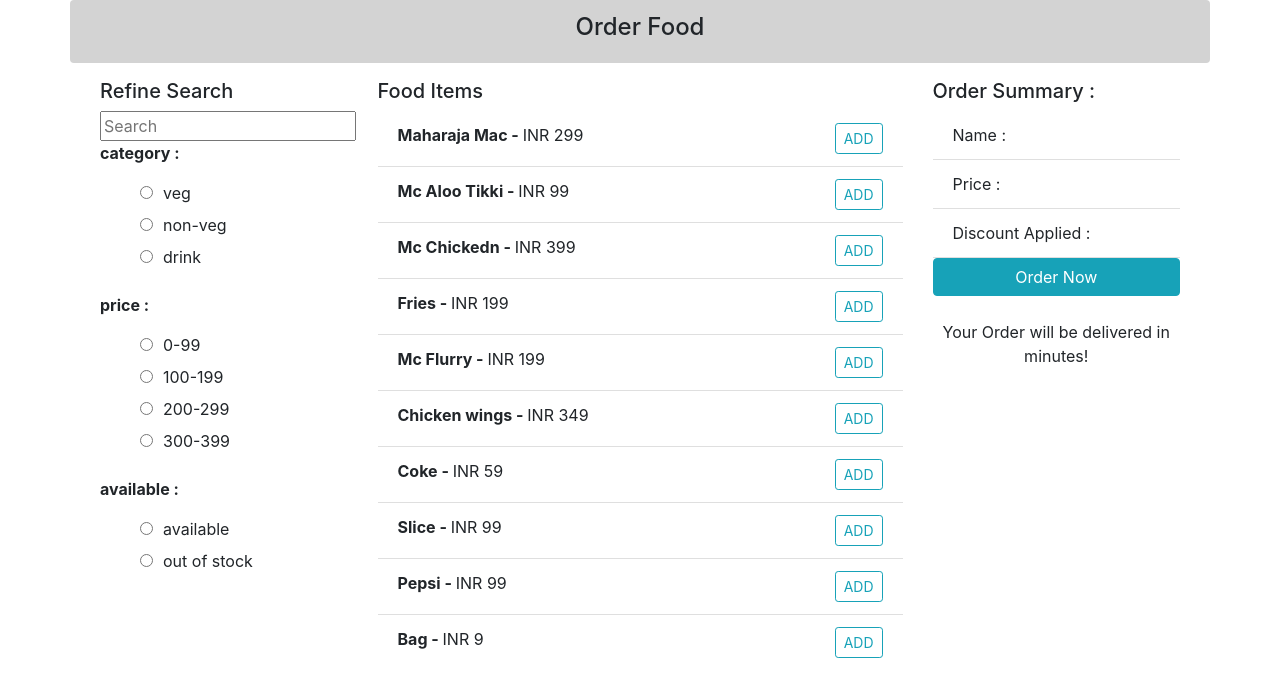
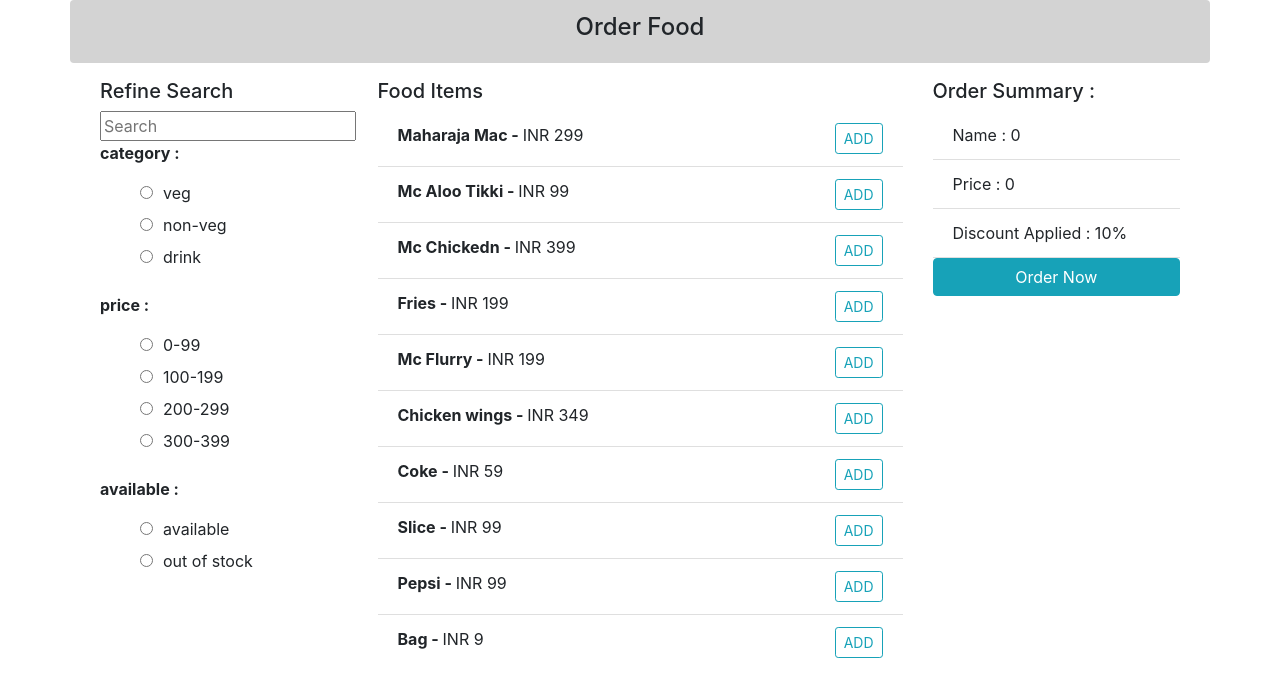
Before and after one commit to shwetadudi/Burger-app, a React (Create React App) app in the folder food-app/: page / in a window 1280 px wide. Shown: the top 696 px of the page. Built offline with nearby package versions, Linux system fonts and the light colour scheme.

Commit message:
calculations

```diff
--- a/food-app/src/App.js
+++ b/food-app/src/App.js
@@ -6,7 +6,7 @@
 
 import OrderSummary from './components/OrderSummary/OrderSummary';
 
-import { filters, menuItemsData, OrderItems } from "./utils";
+import { filters, menuItemsData} from "./utils";
 
 const App = () => {
   const [preferenceFilter, setPreferenceFilter] = useState("");
@@ -15,13 +15,15 @@
   const [availabilityFilter, setAvailabilityFilter] = useState("");
   const [menuItems, setMenuItems] = useState([]);
   const [filteredItems, setFilteredItems] = useState([]);
-  const [orderItems, setOrderItems] = useState([]);
+  const [orderItems, setOrderItems] = useState({});
+  const [totalPrice, setTotalPrice] = useState(0);
+  const [totalNames, settotalNames] = useState(0);
+  const [timeRemaining, settimeRemaining] = useState(0);
 
   // fetch available items
   useEffect(() => {
     setMenuItems(menuItemsData);
     setFilteredItems(menuItemsData);
-    setOrderItems(OrderItems);
   }, []);
 
   useEffect(() => {
@@ -51,16 +53,27 @@
     "search": setSearchFilter
   }
 const addItem = (e, data) => {
-      console.log(data);
-      setOrderItems({
-        name: data.name,
-        quantity: data.quantity,
-        price: data.price
-    });
-      console.log(orderItems);
+  let cartItems = {...orderItems};
+  if (cartItems[data.id]) {
+    cartItems[data.id].quantity++;
+  } else {
+    cartItems[data.id] = {
+      id: data.id,
+      price: data.price,
+      name: data.name,
+      quantity: 1
     }
-
-
+  }
+  setOrderItems(cartItems);
+  const totalPrice = Object.keys(cartItems).map(key => parseInt(cartItems[key].price)*parseInt(cartItems[key].quantity)).reduce((a,b) => a+b)
+  const allItems = Object.keys(cartItems).map(key => cartItems[key].name+' X '+cartItems[key].quantity).join(',')
+  setTotalPrice(totalPrice);
+  settotalNames(allItems);
+  settimeRemaining(false);
+  }
+  const orderSubmit = () => {
+    settimeRemaining(true);
+  }
   return (
     <div className="App container">
       <div className="row">
@@ -70,7 +83,7 @@
         <div className="row">
         <Filters filters={filters} values={values} methods={methods}/>
         <FoodList addItem={addItem} foodData={filteredItems}/>
-        <OrderSummary/>
+        <OrderSummary orderData={orderItems} allItems={totalNames} totalPrice={totalPrice} orderSubmit={orderSubmit} timeRemaining={timeRemaining}/>
         </div>
         </div>
       </div>
--- a/food-app/src/components/OrderSummary/OrderSummary.js
+++ b/food-app/src/components/OrderSummary/OrderSummary.js
@@ -3,11 +3,11 @@
 const orderSummary = (props) => (
     <div className="col-md-3"><h5>Order Summary : </h5>
     <ul className="list-group list-group-flush">
-        <li className="list-group-item">Name : {props.name} </li>
-        <li className="list-group-item">Price : {props.name} </li>
-        <li className="list-group-item">Discount Applied : {props.discount} </li>
-        <button className="btn btn-info" onClick={props.orderSubmit}>Order Now</button><br/>
-        <p>Your Order will be delivered in {props.time} minutes!</p>
+        <li className="list-group-item">Name : {props.allItems} </li>
+        <li className="list-group-item">Price : {props.totalPrice} </li>
+        <li className="list-group-item">Discount Applied : 10% </li>
+        <button disabled={props.timeRemaining} className="btn btn-info" onClick={props.orderSubmit}>Order Now</button><br/>
+        {props.timeRemaining ? <p>Your Order will be delivered in 31 minutes!</p> : null}
     </ul>
     </div>
 )
--- a/food-app/src/utils/index.js
+++ b/food-app/src/utils/index.js
@@ -109,10 +109,14 @@
         values: ["available", "out of stock"]
     }
 ];
-export const OrderItems = [
-    {
+export const OrderItems = {
+    items : [
+        {
         name: null,
         quantity: null,
         price: null
-    }
-];
+        }
+    ],
+    showMessage : false,
+    TimeRemaining : true
+};
```
